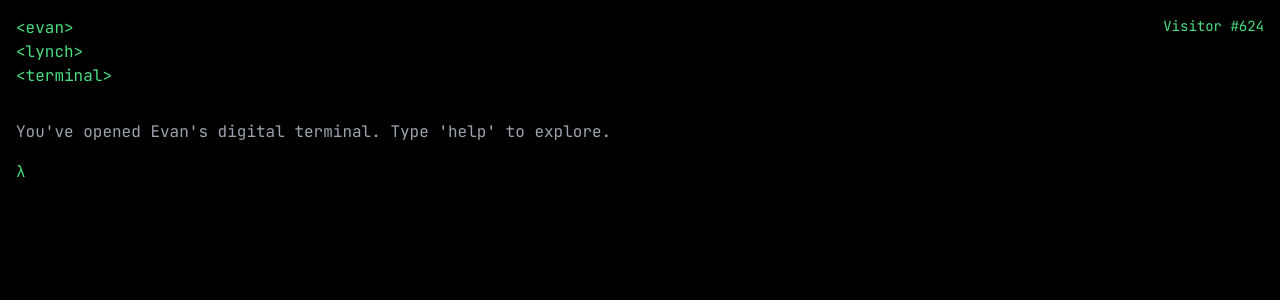
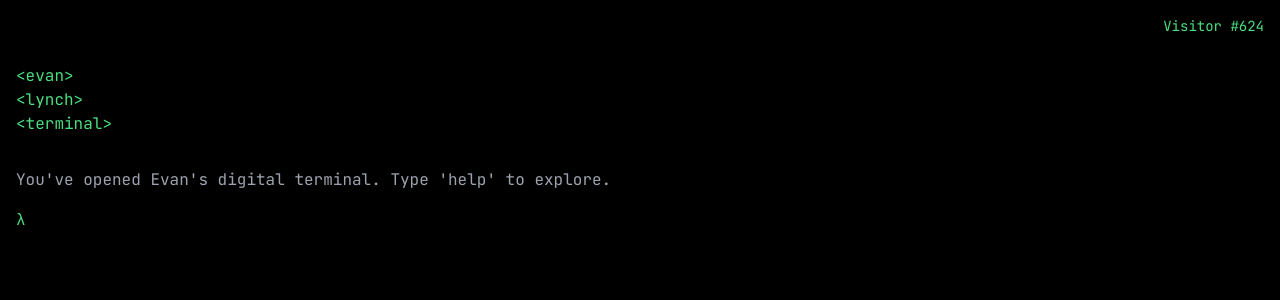
Before and after one commit to Metahemeralism/code-prompt-lynch, a React (Vite) app: page / in a window 1280 px wide. Shown: the top 300 px of the page. Built offline with nearby package versions, Linux system fonts and the light colour scheme.

Commit message:
Fix scrolling issue
Ensure top content and viewer count are visible.

```diff
--- a/src/pages/Index.tsx
+++ b/src/pages/Index.tsx
@@ -405,12 +405,12 @@ const Index = () => {
   return (
     <div className="min-h-screen bg-black text-gray-300 p-4 font-mono overflow-hidden relative">
       {/* Visitor Counter */}
-      <div className="absolute top-4 right-4 text-green-400 text-sm font-mono">
+      <div className="absolute top-4 right-4 text-green-400 text-sm font-mono z-10">
         Visitor #{visitorNumber.toLocaleString()}
       </div>
       <div
         ref={terminalRef}
-        className="h-screen overflow-y-auto terminal-container"
+        className="h-screen overflow-y-auto terminal-container pt-12"
         onClick={() => inputRef.current?.focus()}
       >
         {/* ASCII Logo */}
```
